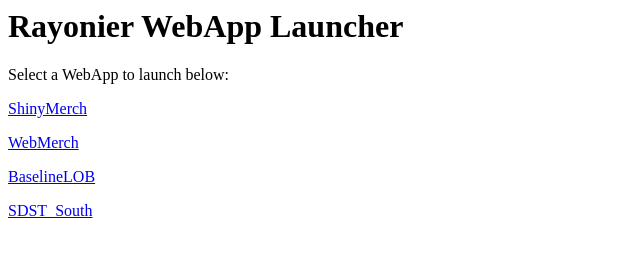
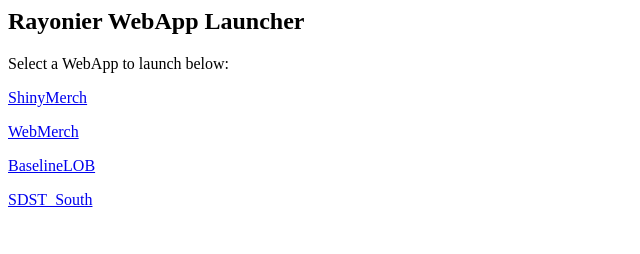
Before and after one commit to Rayonier/Rayonier.github.io, a plain HTML site: page index.html in a window 1280 px wide. Shown: the whole page, without its empty margins (0-640 px from the left). Drawn offline with Linux system fonts and the light colour scheme.

Commit message:
Update index.html

```diff
--- a/index.html
+++ b/index.html
@@ -1,7 +1,7 @@
 <!DOCTYPE>
 <html>
 <body>
-<h1>Rayonier WebApp Launcher</h1>
+<h2>Rayonier WebApp Launcher</h2>
 <p>Select a WebApp to launch below:</p>
 
   <p></p><a href="https://rayonier.shinyapps.io/ShinyMerch/", target="_blank">ShinyMerch</a></p>
```
